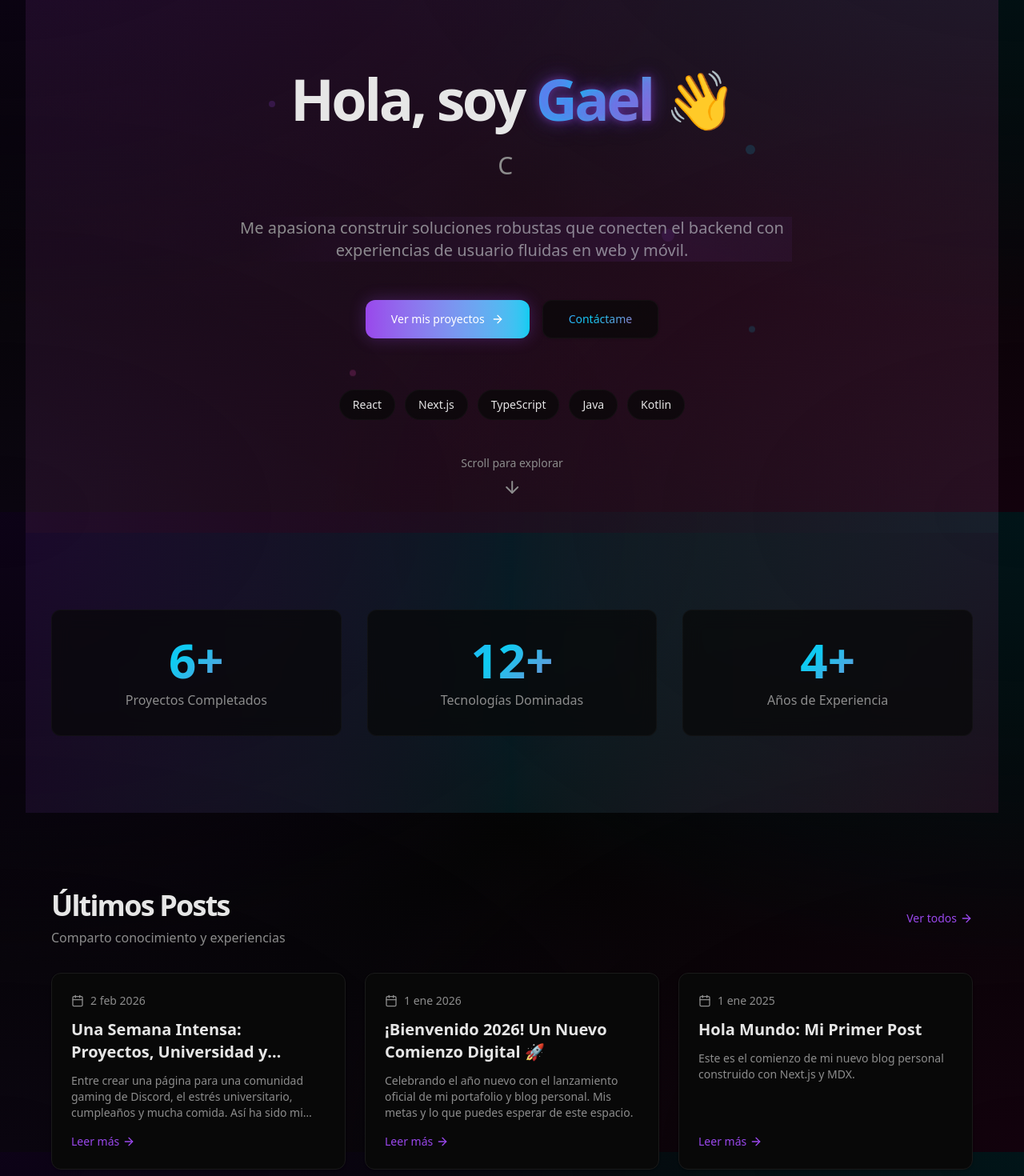
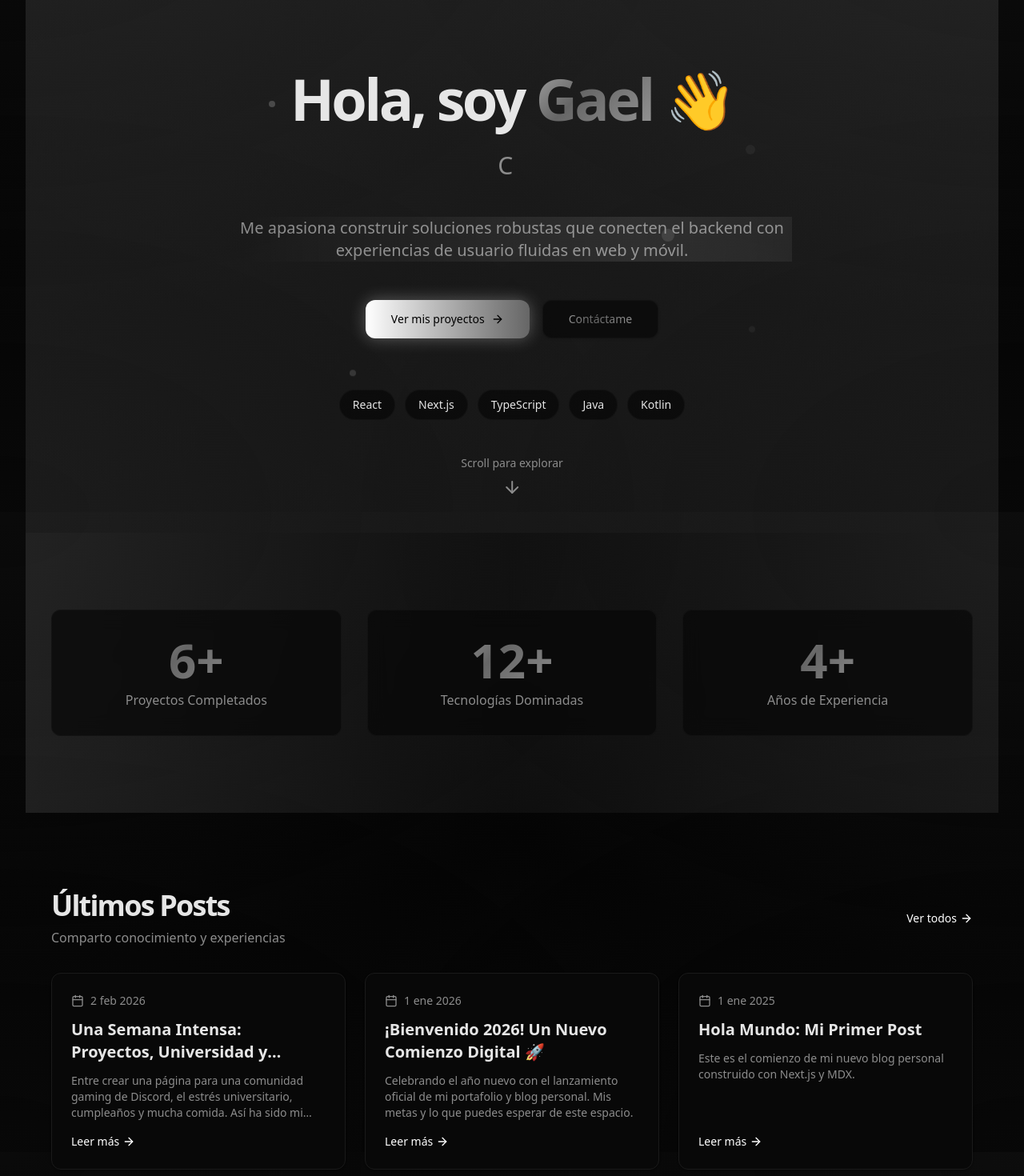
Before and after one commit to gaxl-1/Portafolio, a Next.js app: page / in a window 1280 px wide. Shown: the part 160-1630 px from the top of the page at 80% size. Built offline with nearby package versions, Linux system fonts and the light colour scheme.

Commit message:
FIX: Absolute Monochrome (Black, Grey, White) matching the screenshot exactly

```diff
--- a/app/globals.css
+++ b/app/globals.css
@@ -19,21 +19,21 @@
   --popover: 0 0% 2.5%;
   --popover-foreground: 0 0% 90%;
 
-  /* Primario - Púrpura Neón Moderno */
-  --primary: 270 80% 60%;
-  --primary-foreground: 0 0% 100%;
+  /* Primario - Blanco Puro (Alto Contraste) */
+  --primary: 0 0% 100%;
+  --primary-foreground: 0 0% 0%;
 
-  /* Secundario - Cyan Eléctrico */
-  --secondary: 190 90% 50%;
+  /* Secundario - Gris Medio */
+  --secondary: 0 0% 40%;
   --secondary-foreground: 0 0% 100%;
 
   /* Muted - Grises muy oscuros */
   --muted: 0 0% 12%;
   --muted-foreground: 0 0% 55%;
 
-  /* Accent - Rosa/Magenta Vibrante */
-  --accent: 320 80% 60%;
-  --accent-foreground: 0 0% 100%;
+  /* Accent - Gris Claro Plata */
+  --accent: 0 0% 70%;
+  --accent-foreground: 0 0% 0%;
 
   /* Destructive */
   --destructive: 0 75% 50%;
@@ -53,10 +53,10 @@
   --chart-4: 0 0% 20%;
   --chart-5: 0 80% 40%;
 
-  /* Gradientes Neón Modernos */
-  --gradient-1: linear-gradient(135deg, hsl(270, 80%, 60%) 0%, hsl(190, 90%, 50%) 100%);
-  --gradient-2: linear-gradient(135deg, hsl(190, 90%, 50%) 0%, hsl(320, 80%, 60%) 100%);
-  --gradient-3: linear-gradient(135deg, hsl(270, 80%, 60%) 0%, hsl(320, 80%, 60%) 100%);
+  /* Gradientes Monocromáticos */
+  --gradient-1: linear-gradient(135deg, hsl(0, 0%, 100%) 0%, hsl(0, 0%, 40%) 100%);
+  --gradient-2: linear-gradient(135deg, hsl(0, 0%, 40%) 0%, hsl(0, 0%, 70%) 100%);
+  --gradient-3: linear-gradient(135deg, hsl(0, 0%, 100%) 0%, hsl(0, 0%, 70%) 100%);
 }
 
 @theme inline {
@@ -92,10 +92,10 @@
   body {
     @apply bg-background text-foreground;
     background-image:
-      radial-gradient(at 0% 0%, hsl(270, 80%, 5%) 0px, transparent 50%),
-      radial-gradient(at 100% 0%, hsl(190, 90%, 5%) 0px, transparent 50%),
-      radial-gradient(at 100% 100%, hsl(320, 80%, 4%) 0px, transparent 50%),
-      radial-gradient(at 0% 100%, hsl(270, 50%, 4%) 0px, transparent 50%);
+      radial-gradient(at 0% 0%, hsl(0, 0%, 4%) 0px, transparent 50%),
+      radial-gradient(at 100% 0%, hsl(0, 0%, 5%) 0px, transparent 50%),
+      radial-gradient(at 100% 100%, hsl(0, 0%, 3%) 0px, transparent 50%),
+      radial-gradient(at 0% 100%, hsl(0, 0%, 3%) 0px, transparent 50%);
     background-attachment: fixed;
   }
 
@@ -240,9 +240,8 @@
 
   .neon-glow {
     text-shadow:
-      0 0 10px hsl(var(--primary) / 0.4),
-      0 0 20px hsl(var(--primary) / 0.3),
-      0 0 30px hsl(var(--primary) / 0.2),
-      0 0 40px hsl(var(--secondary) / 0.15);
+      0 0 10px hsl(0, 0%, 100% / 0.5),
+      0 0 20px hsl(0, 0%, 100% / 0.3),
+      0 0 30px hsl(0, 0%, 100% / 0.1);
   }
 }
```
